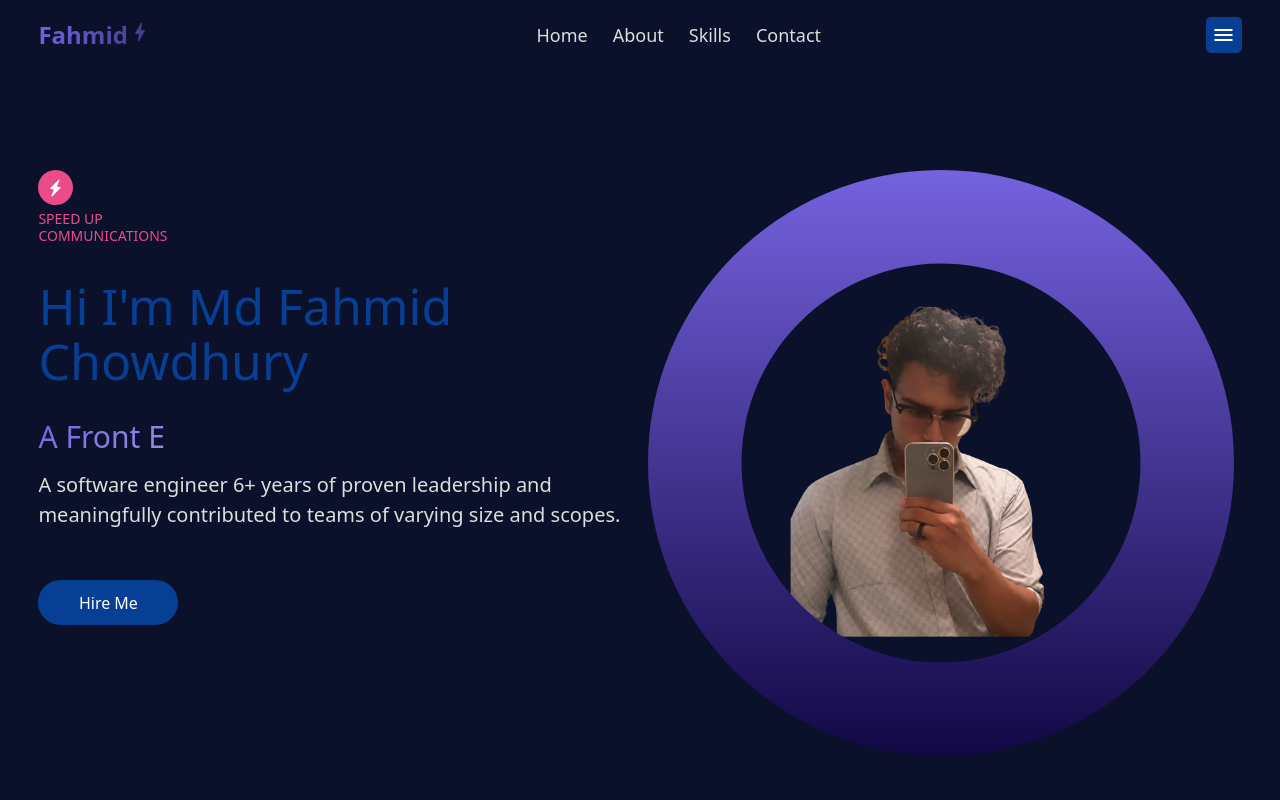
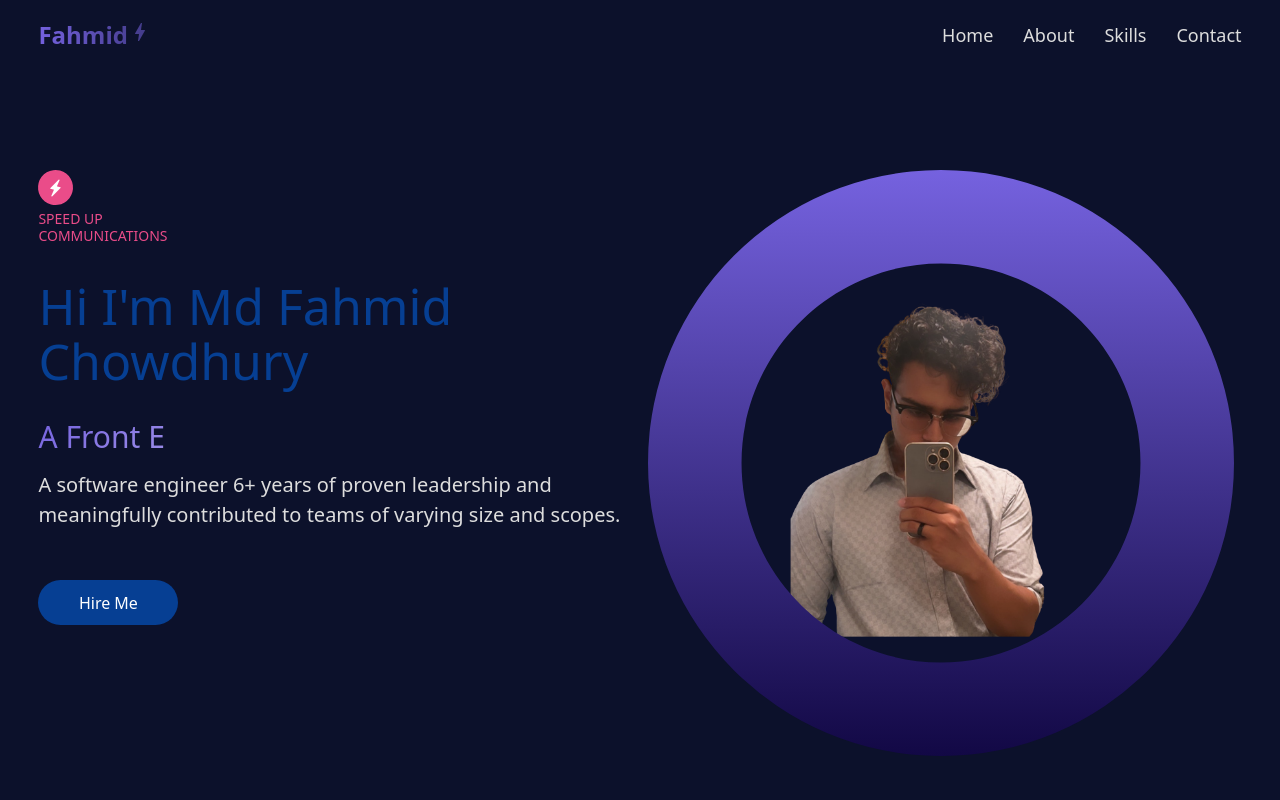
Before and after one commit to kiisi/md_fahmid_portfolio, a React (Create React App) app: page / in a window 1280 px wide. Shown: the top 800 px of the page. Built offline with nearby package versions, Linux system fonts and the light colour scheme.

Commit message:
Updates on Nav mobile

```diff
--- a/src/components/Navbar/Navbar.css
+++ b/src/components/Navbar/Navbar.css
@@ -21,10 +21,10 @@
     color:#ddd;
 }
 .nav-links-item:not(:last-child){
-    margin-right: 2.5rem;
+    margin-right: 3rem;
 }
 .nav-menu-icon{
-    display:grid;
+    display:none;
     place-items:center;
     padding: .6rem;
     cursor:pointer;
@@ -40,4 +40,7 @@
     .nav-links{
         display:none;
     }
+    .nav-menu-icon{
+        display:grid;
+    }
 }
```
